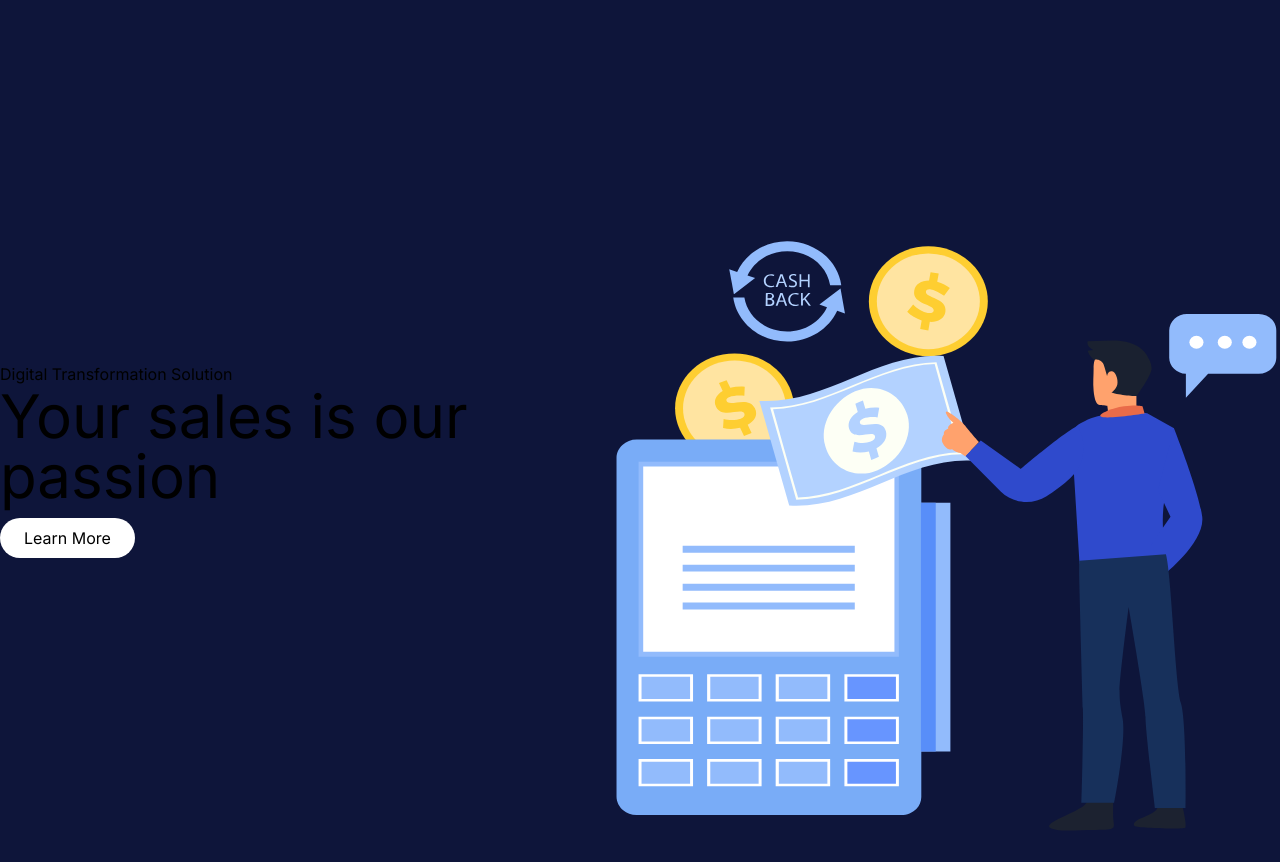
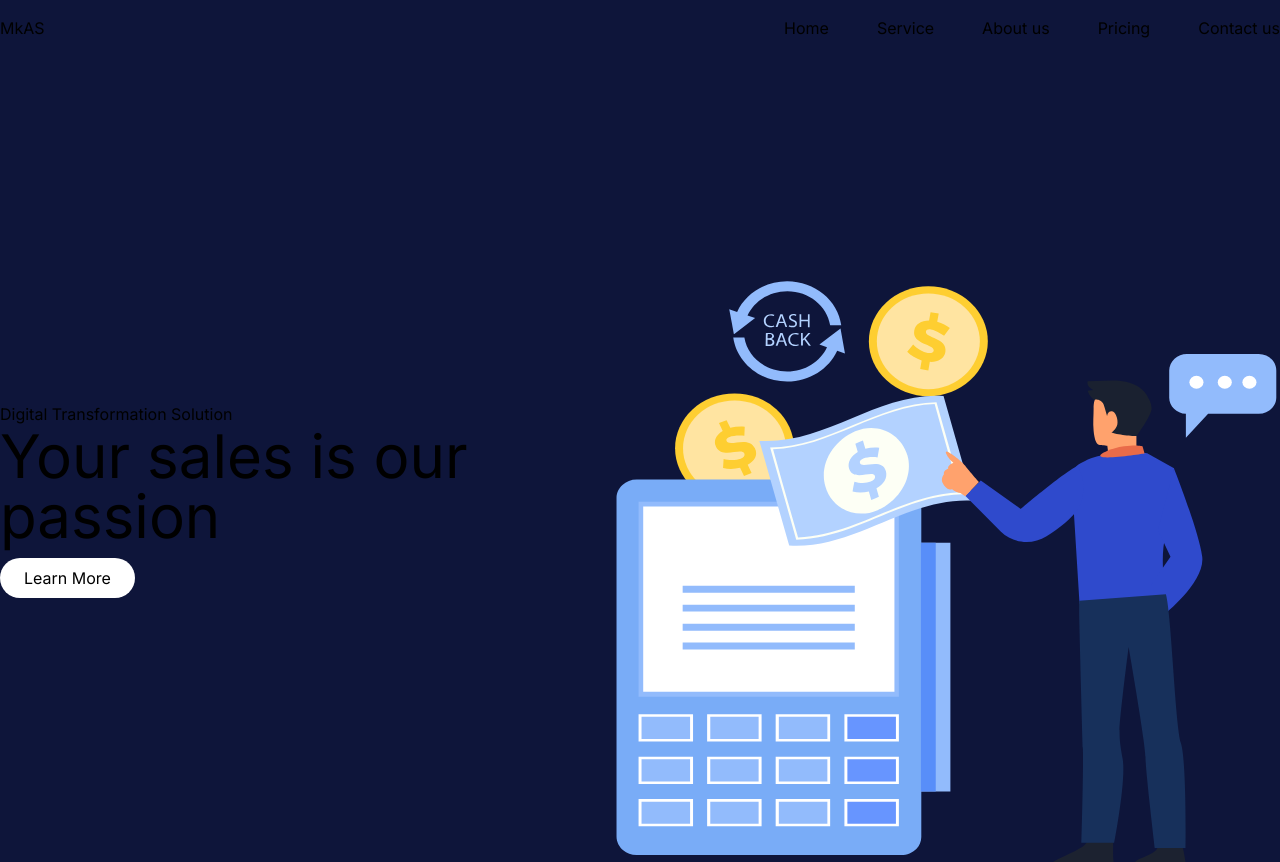
Before and after one commit to Wai-Min-Hein/MKAS, a Next.js app: page / in a window 1280 px wide. Shown: the top 862 px of the page. Built offline with nearby package versions, Linux system fonts and the light colour scheme.

Commit message:
mkas nav & footer

```diff
--- a/src/app/page.tsx
+++ b/src/app/page.tsx
@@ -38,6 +38,7 @@ import cs3 from "../../public/images/cs3.jpg"
 import { FaStar } from "react-icons/fa";
 import Download from "@/components/Download";
 import Footer from "@/components/Footer";
+import Nav from "@/components/Nav";
 
 
 
@@ -95,6 +96,7 @@ const Home = () => {
   return (
     <main>
       <section className="max-w-screen-2xl h-[125vh] bg-blue">
+        <Nav/>
         <div className="container mx-auto flex items-center justify-between w-full h-full">
           <div className="mt-[-5rem]">
             <p>Digital Transformation Solution</p>
--- a/src/components/Footer.tsx
+++ b/src/components/Footer.tsx
@@ -1,11 +1,45 @@
-import React from 'react'
+import React from "react";
+import { FaFacebook, FaYoutube } from "react-icons/fa";
+import { MdEmail } from "react-icons/md";
 
 const Footer = () => {
   return (
-    <section className='container mx-auto'>
-        <h1>Footer</h1>
+    <section className="  py-8">
+      <div className="border-b-[.5px] border-b-gray-700 pb-4 ">
+        <div className="container mx-auto flex items-start justify-between">
+          <div className="basis-1/2">
+            <div className="">
+              <h1>Myanmar KAS Technology</h1>
+            </div>
+            <p className="mt-4">
+              Lorem ipsum dolor sit, amet consectetur adipisicing elit.
+              Aspernatu incidunt
+              itaque vitae corporis fugiat est quae dolore eum, lib.
+            </p>
+
+            <div className="flex items-start justify-start gap-4 mt-4">
+              <FaFacebook className="text-2xl" />
+              <FaYoutube className="text-2xl" />
+              <MdEmail className="text-2xl" />
+            </div>
+          </div>
+          <div className="basis-1/2  container mx-auto">
+            <h1 className="text-center">More Details</h1>
+
+            <div className="flex items-center justify-center gap-16 mt-4">
+              <p>About us</p>
+              <p>Services</p>
+              <p>Contact us</p>
+            </div>
+          </div>
+        </div>
+      </div>
+
+      <div className="container mx-auto mt-2">
+        <h6>Develop by Myanmar KAS Technology</h6>
+      </div>
     </section>
-  )
-}
+  );
+};
 
-export default Footer
+export default Footer;
--- /dev/null
+++ b/src/components/Nav.tsx
@@ -0,0 +1,32 @@
+import Link from "next/link";
+import React from "react";
+
+const Nav = () => {
+  return (
+    <nav className="flex items-center justify-between container mx-auto pt-4">
+      <div className="basis-1/2">
+        <h6>MkAS</h6>
+      </div>
+
+      <ul className="basis-1/2 flex items-center justify-end gap-12">
+        <Link href={"/home"}>
+          <li>Home</li>
+        </Link>
+        <Link href={"/home"}>
+          <li>Service</li>
+        </Link>
+        <Link href={"/home"}>
+          <li>About us</li>
+        </Link>
+        <Link href={"/home"}>
+          <li>Pricing</li>
+        </Link>
+        <Link href={"/home"}>
+          <li>Contact us</li>
+        </Link>
+      </ul>
+    </nav>
+  );
+};
+
+export default Nav;
```
